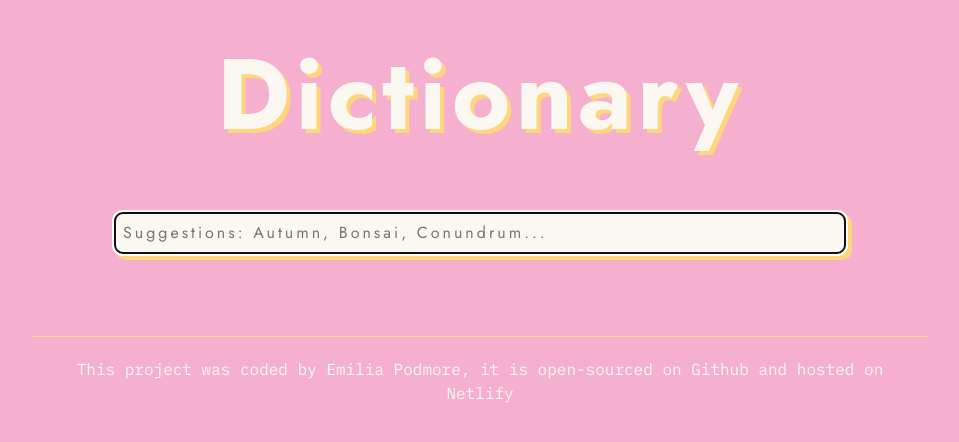
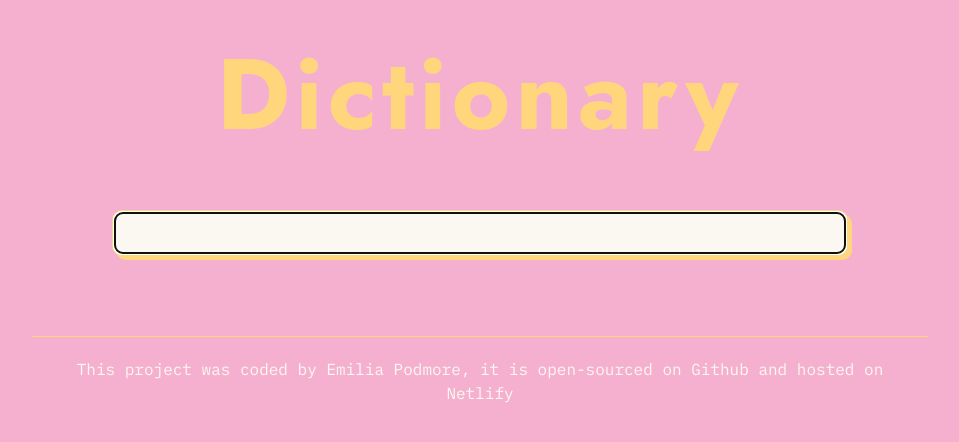
Before and after one commit to EmiliaPodmore/react-dictionary, a React (Create React App) app: page / in a window 1280 px wide. Shown: the top 442 px of the page, without its empty margins (160-1119 px from the left). Built offline with nearby package versions, Linux system fonts and the light colour scheme; no server answers.

Commit message:
Edited root and improved colour scheme

```diff
--- a/public/index.html
+++ b/public/index.html
@@ -2,7 +2,7 @@
 <html lang="en">
   <head>
     <meta charset="utf-8" />
-    <link rel="icon" href="%PUBLIC_URL%/read.jpg" />
+    <link rel="icon" href="%PUBLIC_URL%/logo.png" />
     <meta name="viewport" content="width=device-width, initial-scale=1" />
     <meta name="theme-color" content="#000000" />
     <meta
--- a/src/App.css
+++ b/src/App.css
@@ -1,26 +1,26 @@
 :root {
-  --background-colour: #f6b0cf;
-  --section-colour: #faf8f0;
-  --text-colour: #231f20;
-  --primary-colour: #90d3cf;
-  --secondary-colour: #ffd67b;
-  --accent-colour: #7ecee8;
-  --primary-font: "Jost", sans-serif;
-  --secondary-font: "IBM Plex Mono", monospace;
+  --colour-background: #f6b0cf;
+  --colour-section: #faf8f0;
+  --colour-text: #231f20;
+  --colour-primary: #f79b72;
+  --colour-secondary: #7ecee8;
+  --colour-tertiary: #90d3cf;
+  --colour-accent: #ffd67b;
+  --font-primary: "Jost", sans-serif;
+  --font-secondary: "IBM Plex Mono", monospace;
 }
 .App {
   max-width: 960px;
   margin: 0 auto;
 }
 body {
-  background-color: var(--background-colour);
-  font-family: var(--primary-font);
+  background-color: var(--colour-background);
+  font-family: var(--font-primary);
 }
 header {
-  color: var(--section-colour);
-  text-shadow: 4px 4px var(--secondary-colour);
+  color: var(--colour-accent);
   font-size: 100px;
-  font-family: var(--primary-font);
+  font-family: var(--font-primary);
   font-weight: bold;
   letter-spacing: 5px;
   text-align: center;
@@ -32,22 +32,22 @@ img {
   max-width: 100px;
 }
 footer {
-  color: var(--section-colour);
+  color: var(--colour-section);
   font-size: 16px;
-  font-family: var(--secondary-font);
+  font-family: var(--font-secondary);
   text-align: center;
   padding: 20px;
   margin: 20px;
   margin-top: 40px;
-  border-top: 1px solid var(--secondary-colour);
+  border-top: 1px solid var(--colour-accent);
 }
 footer a {
-  color: var(--section-colour);
+  color: var(--colour-section);
   text-decoration: none;
   transition: all 150ms ease-in-out;
 }
 footer a:hover {
-  color: var(--text-colour);
+  color: var(--colour-text);
 }
 @media (max-width: 960px) {
   header {
--- a/src/Dictionary.css
+++ b/src/Dictionary.css
@@ -2,11 +2,10 @@
   color: var(--text-colour);
 }
 .Dictionary section {
-  background-color: #faf9d8;
+  background-color: #faf8f0;
   padding: 20px;
   margin: 10px 100px;
   border-radius: 6px;
-  border: 0.5px solid var(--text-colour);
 }
 .Search-bar {
   display: flex;
@@ -16,22 +15,21 @@
 }
 .Dictionary input {
   width: 100%;
-  color: var(--background-colour);
+  color: var(--colour-background);
   font-size: 16px;
   border-radius: 10px;
-  border: 0.5px solid var(--section-colour);
-  background-color: var(--section-colour);
-  box-shadow: 4px 4px var(--secondary-colour);
+  border: 0.5px solid var(--colour-accent);
+  background-color: var(--colour-section);
+  box-shadow: 4px 4px var(--colour-accent);
   letter-spacing: 3px;
   padding: 10px 10px;
   margin: 20px 0;
 }
 .Example {
-  color: var(--primary-colour);
   line-height: 2;
 }
 .Definition {
-  font-size: 21px;
+  font-size: 20px;
   line-height: 1.5;
 }
 @media (max-width: 390px) {
--- a/src/Dictionary.js
+++ b/src/Dictionary.js
@@ -47,7 +47,6 @@ export default function Dictionary(props) {
               type="search"
               autoFocus={true}
               onChange={handleKeywordChange}
-              placeholder="Suggestions: Autumn, Bonsai, Conundrum..."
             />
           </form>
         </div>
--- a/src/Results.css
+++ b/src/Results.css
@@ -1,14 +1,16 @@
 .Results h1 {
+  color: var(--colour-tertiary);
   font-size: 48px;
 }
 .Meaning h3 {
-  color: var(--primary-colour);
-  font-family: var(--secondary-font);
+  color: var(--colour-secondary);
+  font-size: 36px;
+  font-family: var(--font-secondary);
   line-height: 2;
 }
 .Phonetic {
-  color: var(--background-colour);
+  color: var(--colour-primary);
 }
 .Example {
-  color: var(--background-colour);
+  color: #c3a2cd;
 }
```
Also changed, not shown: public/logo.png (added), public/read.jpg (deleted).
